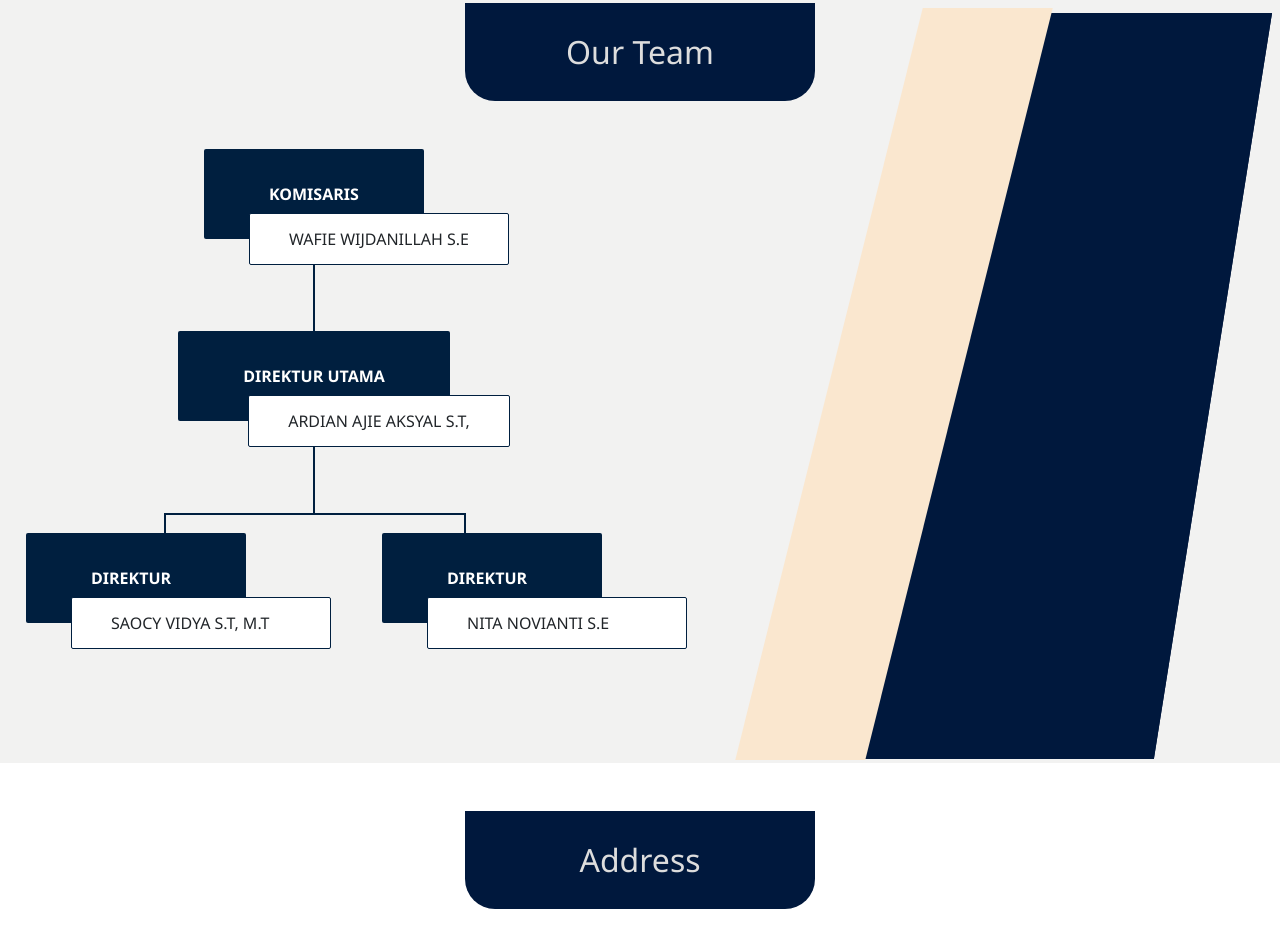
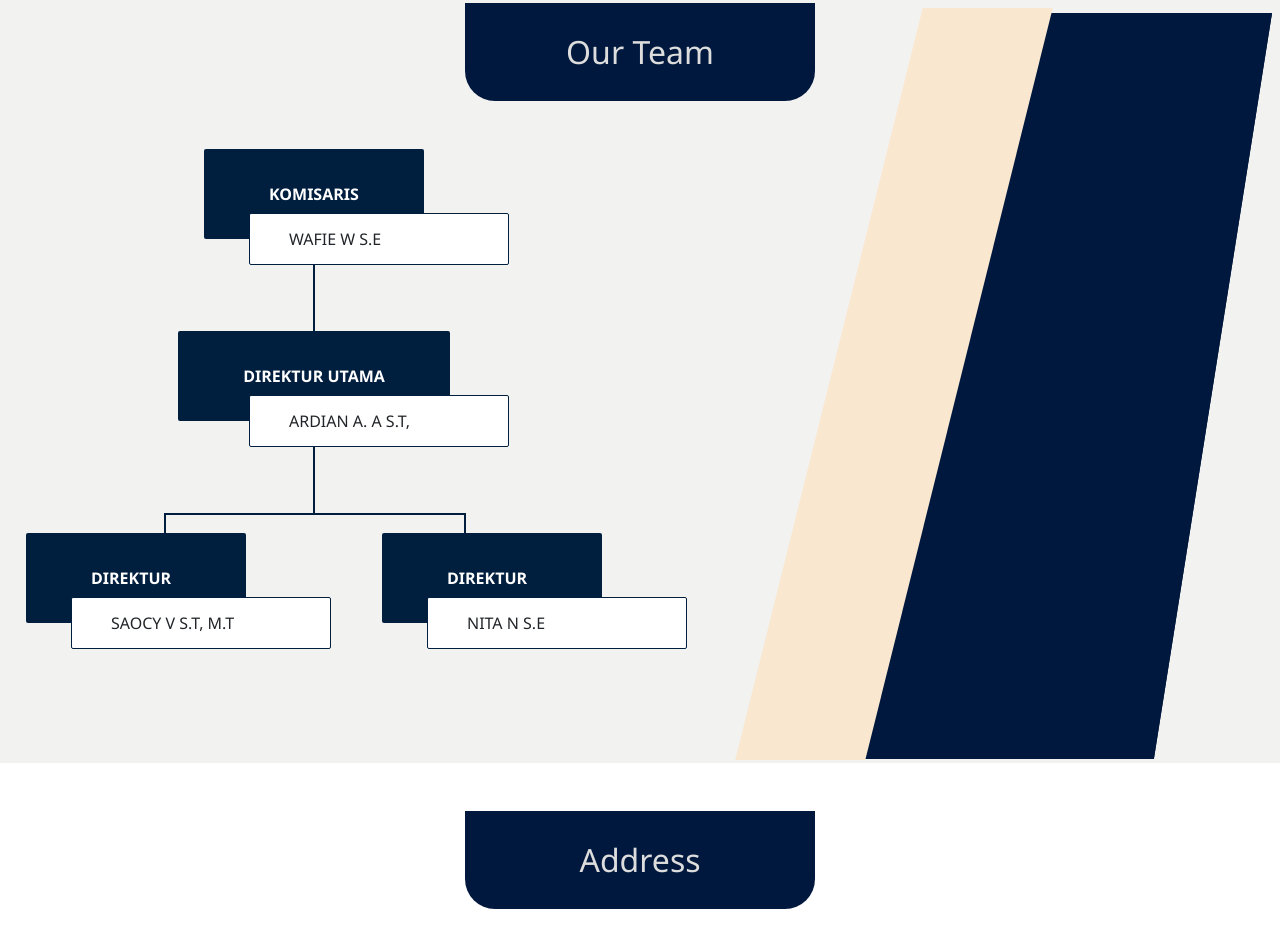
Before and after one commit to AnggaAsmaraS/nexoratrasient, a plain HTML site: page public/index.html in a window 1280 px wide. Shown: the part 7265-8212 px from the top of the page. Drawn offline with nearby package versions, Linux system fonts and the light colour scheme.

Commit message:
change name our teams

```diff
--- a/public/index.html
+++ b/public/index.html
@@ -610,7 +610,7 @@
           <!-- Level 1 -->
           <div class="level" data-aos="fade-right">
             <div class="org-box-dark">KOMISARIS</div>
-            <div class="org-box-name">WAFIE WIJDANILLAH S.E</div>
+            <div class="org-box-name">WAFIE W S.E</div>
             <div
               class="connector-vertical"
               style="height: 68px; top: 81%"
@@ -620,7 +620,7 @@
           <!-- Level 2 -->
           <div class="level" data-aos="fade-left">
             <div class="org-box-dark">DIREKTUR UTAMA</div>
-            <div class="org-box-name">ARDIAN AJIE AKSYAL S.T,</div>
+            <div class="org-box-name">ARDIAN A. A S.T,</div>
             <div
               class="connector-vertical"
               style="height: 69px; top: 80%"
@@ -673,11 +673,11 @@
             ></div>
             <div class="level me-5" data-aos="fade-right">
               <div class="org-box-dark">DIREKTUR</div>
-              <div class="org-box-name">SAOCY VIDYA S.T, M.T</div>
+              <div class="org-box-name">SAOCY V S.T, M.T</div>
             </div>
             <div class="level ms-5 last-level" data-aos="fade-left">
               <div class="org-box-dark">DIREKTUR</div>
-              <div class="org-box-name">NITA NOVIANTI S.E</div>
+              <div class="org-box-name">NITA N S.E</div>
             </div>
           </div>
         </div>
```
